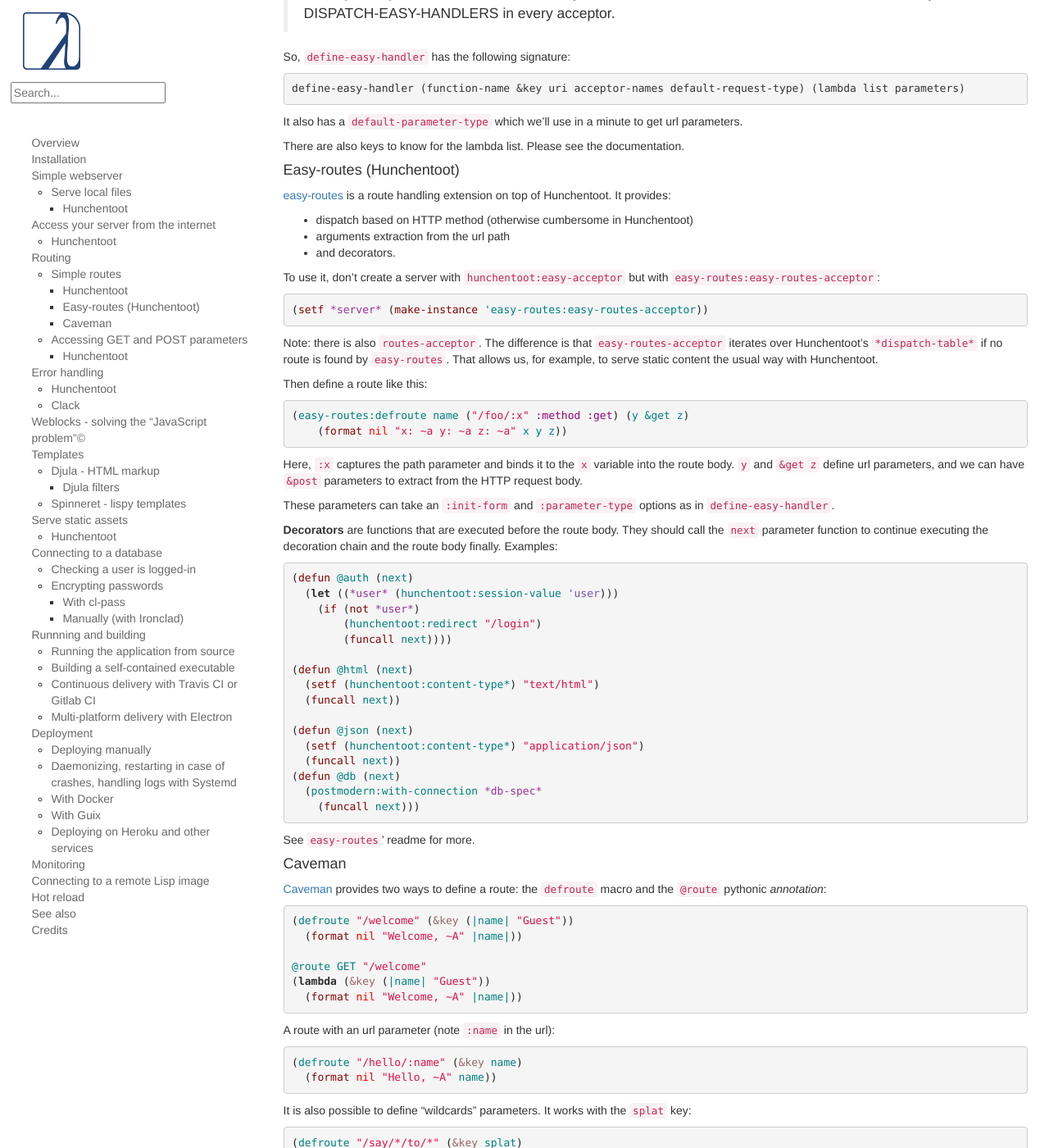
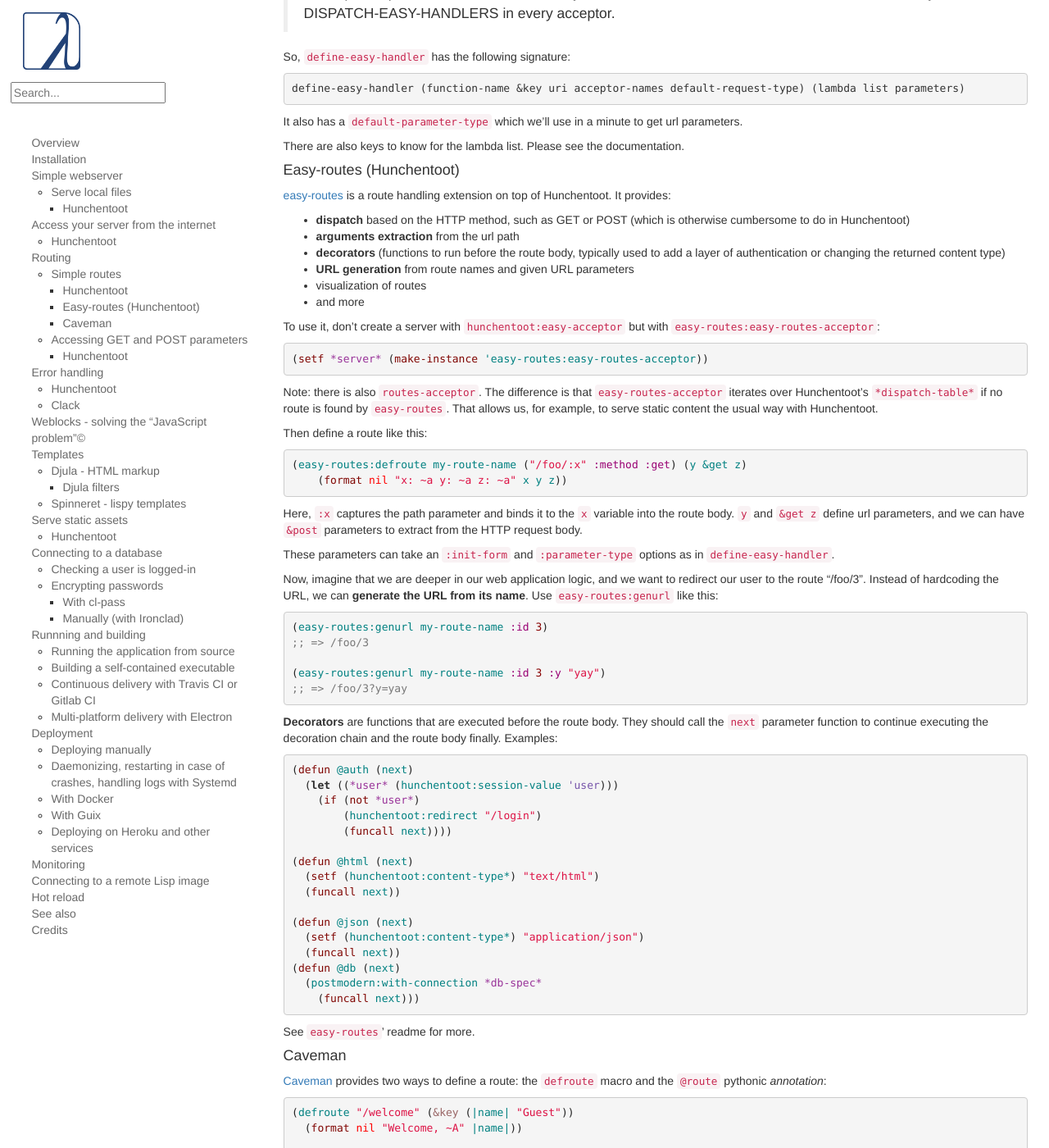
Before and after one commit to LispCookbook/cl-cookbook, a Jekyll site: the page built from web.md, in a window 1280 px wide and 1400 px high, scrolled down 4007 px. Shown: the whole window at 82% size. Built offline with Jekyll 4.4.1, drawn with Linux system fonts in a browser that asks for light colours.

Commit message:
web: mention easy-routes:genurl

```diff
--- a/web.md
+++ b/web.md
@@ -290,9 +290,12 @@
 [easy-routes](https://github.com/mmontone/easy-routes) is a route
 handling extension on top of Hunchentoot. It provides:
 
-- dispatch based on HTTP method (otherwise cumbersome in Hunchentoot)
-- arguments extraction from the url path
-- and decorators.
+- **dispatch** based on the HTTP method, such as GET or POST (which is otherwise cumbersome to do in Hunchentoot)
+- **arguments extraction** from the url path
+- **decorators** (functions to run before the route body, typically used to add a layer of authentication or changing the returned content type)
+- **URL generation** from route names and given URL parameters
+- visualization of routes
+- and more
 
 To use it, don't create a server with `hunchentoot:easy-acceptor` but
 with `easy-routes:easy-routes-acceptor`:
@@ -309,7 +312,7 @@
 Then define a route like this:
 
 ~~~lisp
-(easy-routes:defroute name ("/foo/:x" :method :get) (y &get z)
+(easy-routes:defroute my-route-name ("/foo/:x" :method :get) (y &get z)
     (format nil "x: ~a y: ~a z: ~a" x y z))
 ~~~
 
@@ -320,6 +323,19 @@
 
 These parameters can take an `:init-form` and `:parameter-type`
 options as in `define-easy-handler`.
+
+Now, imagine that we are deeper in our web application logic, and we
+want to redirect our user to the route "/foo/3". Instead of hardcoding
+the URL, we can **generate the URL from its name**. Use
+`easy-routes:genurl` like this:
+
+~~~lisp
+(easy-routes:genurl my-route-name :id 3)
+;; => /foo/3
+
+(easy-routes:genurl my-route-name :id 3 :y "yay")
+;; => /foo/3?y=yay
+~~~
 
 **Decorators** are functions that are executed before the route body. They
 should call the `next` parameter function to continue executing the
```
